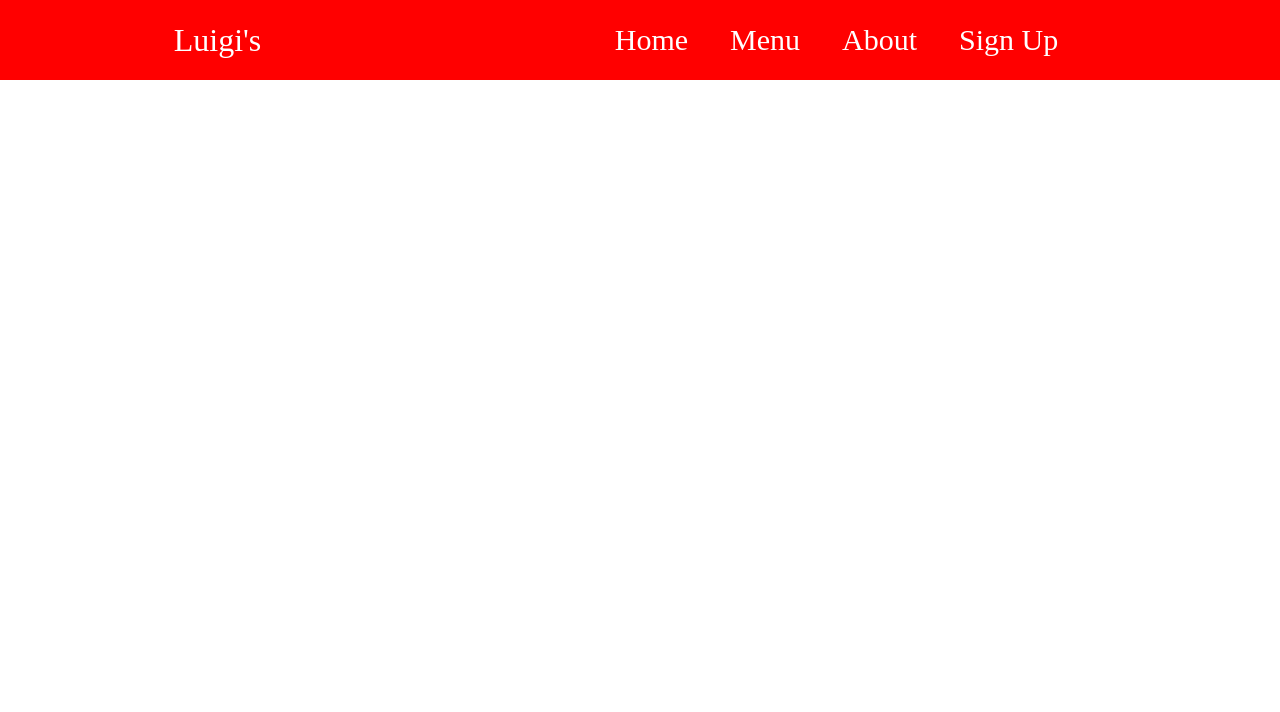
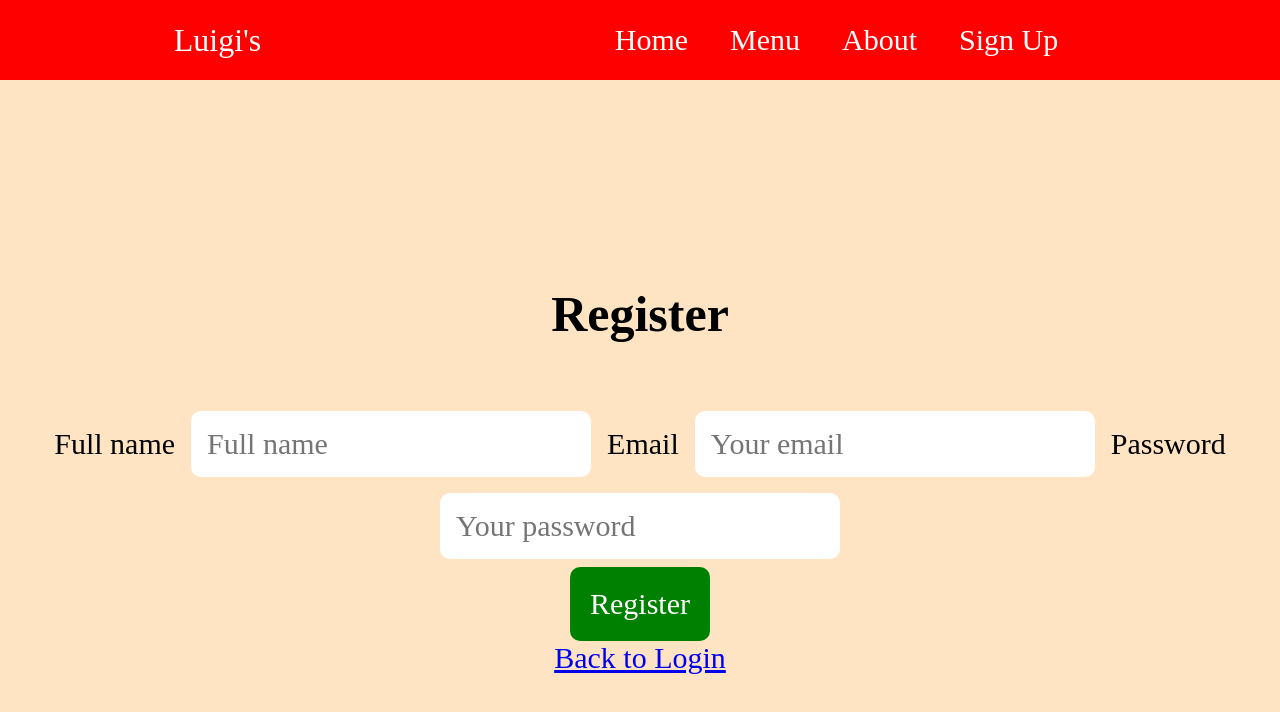
Before and after one commit to KAlexander17/BrochureWebsite, a React (Create React App) app: page /register in a window 1280 px wide. Shown: the top 712 px of the page. Built offline with nearby package versions, Linux system fonts and the light colour scheme.

Commit message:
Finished maybe

```diff
--- a/src/App.js
+++ b/src/App.js
@@ -6,6 +6,7 @@ import Home from './components/pages/Home';
 import Menu from './components/pages/Menu';
 import About from './components/pages/About';
 import SignIn from './components/pages/SignIn';
+import { Register } from './components/pages/Register';
 
 function App() {
   return (
@@ -17,6 +18,7 @@ function App() {
           <Route path='/menu' element={<Menu/>} />
           <Route path='/about' element={<About/>} />
           <Route path='/sign-up' element={<SignIn/>} />
+          <Route path='/register' element={<Register/>} />
         </Routes>
       </Router>
     </>
--- a/src/components/Login.js
+++ b/src/components/Login.js
@@ -1,4 +1,6 @@
 import React, { useState } from "react"
+import { Link } from "react-router-dom";
+import './HeroSection.css'
 
 export const Login = () => {
     const [email, setEmail] = useState('');
@@ -21,7 +23,7 @@ export const Login = () => {
                 </form>
                 <button type='submit'>Log in</button>
                 <p>Don't have an account?</p>
-            <button>Register here</button>
+                <Link to='/register'>Register here</Link>
             </div>
         </>
     )
--- a/src/components/Register.js
+++ /dev/null
@@ -1,29 +0,0 @@
-import React, { useState } from "react";
-
-export const Register = () => {
-    const [email, setEmail] = useState('');
-    const [pass, setPass] = useState('');
-    const [name, setName] = useState('');
-
-    const handleSubmit = (e) => {
-        e.preventDefault();
-        console.log(email);
-    }
-
-    return (
-        <>
-            <div className='auth-form-container'>
-            <form onSubmit={handleSubmit}>
-                <label htmlFor='name'>Full name</label>
-                <input value={name} name='name' id='name' placeholder='Full name' />
-                <label htmlfor='email'>Email</label>
-                <input value={email} type='email' placeholder='Your email' id='email' name='email' />
-                <label htmlfor='password'>Password</label>
-                <input value={pass} type='password' placeholder='Your password' id='password' name='password' />
-                <button type='submit'>Log in</button>
-            </form>
-            <p>Already have an account? Login here</p>
-            </div>
-        </>
-    )
-}
--- /dev/null
+++ b/src/components/pages/Register.js
@@ -0,0 +1,40 @@
+import React, { useState } from "react";
+import { Link } from "react-router-dom";
+
+export const Register = () => {
+    const [email, setEmail] = useState('');
+
+    const handleSubmit = (e) => {
+        e.preventDefault();
+        console.log(email);
+    }
+
+    return (
+        <>
+            <div className='modal'>
+                <div className='modal-content'>
+                    <div className='auth-form-container'>
+                        <h1 className='modal-header'>Register</h1>
+                        <div className='modal-body'>
+                            <form onSubmit={handleSubmit}>
+                                <label htmlFor='name'>Full name</label>
+                                <input name='name' id='name' placeholder='Full name' />
+                                <label htmlfor='email'>Email</label>
+                                <input type='email' placeholder='Your email' id='email' name='email' />
+                                <label htmlfor='password'>Password</label>
+                                <input type='password' placeholder='Your password' id='password' name='password' />
+
+                            </form>
+                        </div>
+                        <div className='modal-footer'>
+                            <button type='button'>Register</button>
+                        </div>
+                        <div>
+                            <Link to='/sign-up'>Back to Login</Link>
+                        </div>
+                    </div>
+                </div>
+            </div>
+        </>
+    )
+}
--- a/src/components/pages/SignIn.js
+++ b/src/components/pages/SignIn.js
@@ -1,16 +1,14 @@
 import React, { useState } from "react";
-import { Register } from "../Register";
+
 import { Login } from "../Login";
 import './SignIn.css';
 
 function SignIn() {
-    const [currentForm, setCurrentForm] = useState('login');
+
 
     return (
         <>
-            {
-                currentForm === 'login' ? <Login /> : <Register />
-            }
+            <Login />
         </>
     )
 }
```
Lines whose indentation alone changed are shown as unchanged.
